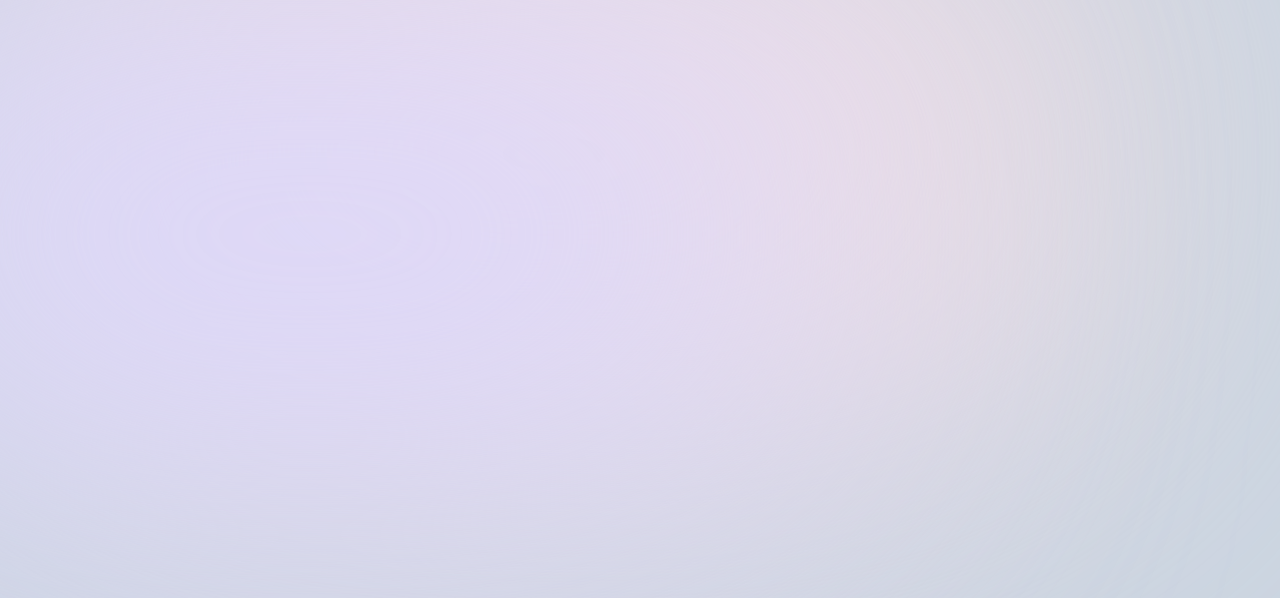
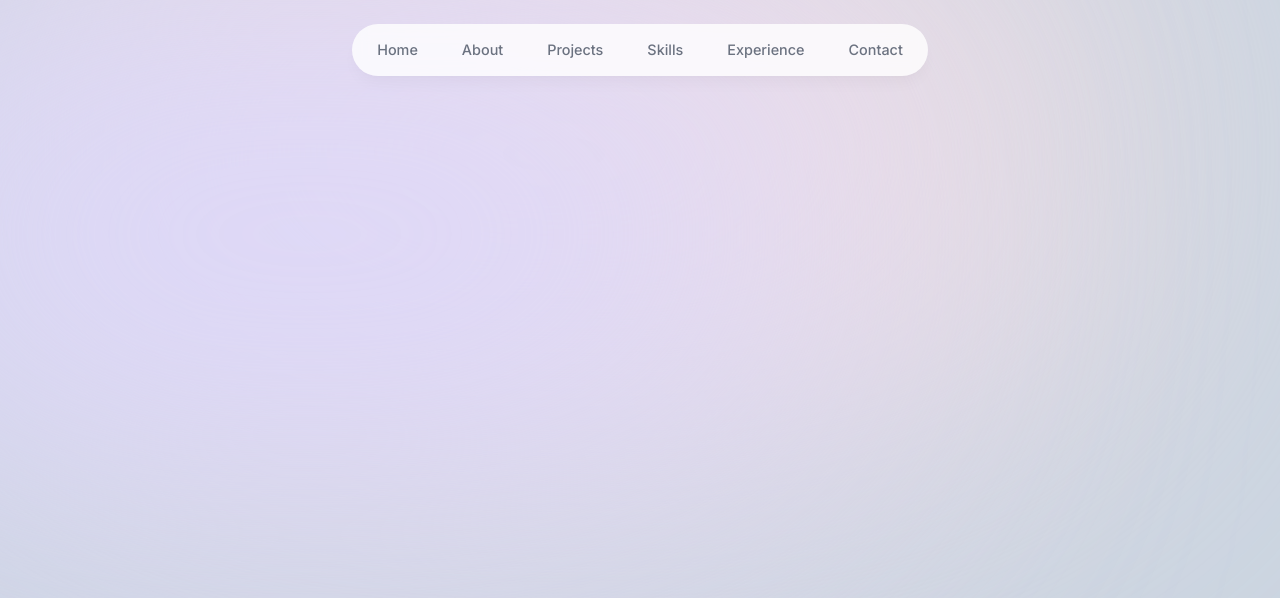
Before and after one commit to Richrosh3/my_webfolio, a Next.js app: page / in a window 1280 px wide. Shown: the top 598 px of the page. Built offline with nearby package versions, Linux system fonts and the light colour scheme.

Commit message:
Implemented a NavBar

```diff
--- a/app/layout.tsx
+++ b/app/layout.tsx
@@ -1,6 +1,8 @@
 import type { Metadata } from 'next'
 import { Inter } from 'next/font/google'
 import './globals.css'
+
+import Header from '@/components/header'
 
 const inter = Inter({ subsets: ['latin'] })
 
@@ -16,13 +18,13 @@
 }) {
   return (
     <html lang="en">
-      <body className={`${inter.className} bg-slate-300 text-gray-950 relative`}>
+      <body className={`${inter.className} bg-slate-300 text-gray-950 relative h-[5000px]`}>
         <div className='bg-[#fbe2e3] absolute top-[-6rem] right-[11rem] -z-10
         h-[31.25rem] w-[31.25rem] rounded-full blur-[10rem] sm:w-[68.75rem]'/>
         <div className='bg-[#dbd7fb] absolute top-[-1rem] left-[-35rem] -z-10
         h-[31.25rem] w-[50rem] rounded-full blur-[10rem] sm:w-[68.75rem]
         md:left-[-33rem] lg:left-[-28rem] xl:left-[-15rem] 2xl:left-[-5rem]'/>
-
+        <Header/>
         {children}
       </body>
     </html>
--- /dev/null
+++ b/components/header.tsx
@@ -0,0 +1,47 @@
+"use client";
+
+import React from 'react';
+import {motion} from "framer-motion";
+import {links} from '@/lib/data';
+import Link from "next/link";
+
+export default function Header() {
+    return (
+
+        <header className = "z-[999] relative">
+            <motion.div className = "fixed top-0 left-1/2 h-[4.5rem] w-full
+                rounded-none borderborder-white border-opacity-40 bg-white bg-opacity-80
+                shadow-lg shadow-black/[0.03] backdrop-blur-[0.5rem]
+                sm:top-6 sm:h-[3.25rem] sm:w-[36rem] sm:rounded-full"
+
+                initial = {{y: -100, x: "-50%", opacity: 0}}
+                animate = {{y: 0, opacity: 1}}
+            >
+            </motion.div>
+            <nav className = "flex fixed top-[.15 rem] left-1/2 h-12 -translate-x-1/2
+                py-2 sm:top-[1.7rem] sm:h-[initial] sm:py-0"
+            >
+                <ul className = "flex w-[22rem] flex-wrap items-center justify-center
+                    gap-y-1 text-[0.9rem] font-medium text-gray-500 sm:w-[initial]
+                    sm:flex-nowrap sm:gap-5"
+                >
+                    {links.map((link =>
+                            <motion.li className = "h-3/4 flex items-center justify-center"
+                                key = {link.hash}
+                                initial = {{y: -100, opacity: 0}}
+                                animate = {{y: 0, opacity: 1}}
+                            >
+                                <Link className='flex w-full items-center justify-center
+                                    px-3 py-3 hover:text-gray-950 transition'
+                                    href = {link.hash}
+                                >
+                                    {link.name}
+                                </Link>
+                            </motion.li>
+                        ))
+                    }
+                </ul>
+            </nav>
+        </header>
+    );
+}
--- a/package.json
+++ b/package.json
@@ -9,6 +9,7 @@
     "lint": "next lint"
   },
   "dependencies": {
+    "framer-motion": "^10.16.5",
     "next": "14.0.3",
     "react": "^18",
     "react-dom": "^18",
```
Also changed, not shown: 1 other file (tests, documents, lock files or other folders).
